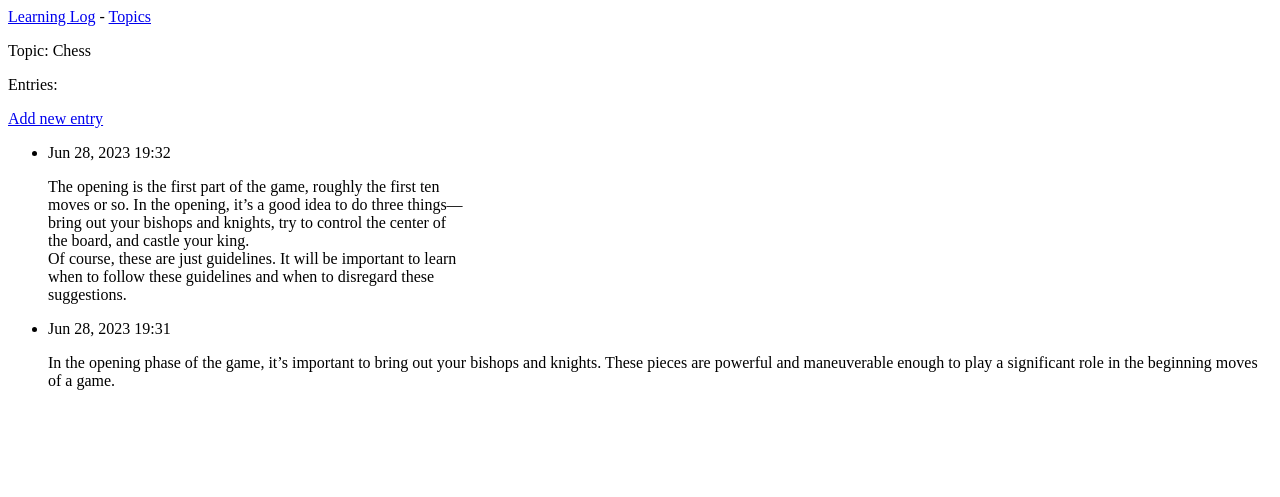
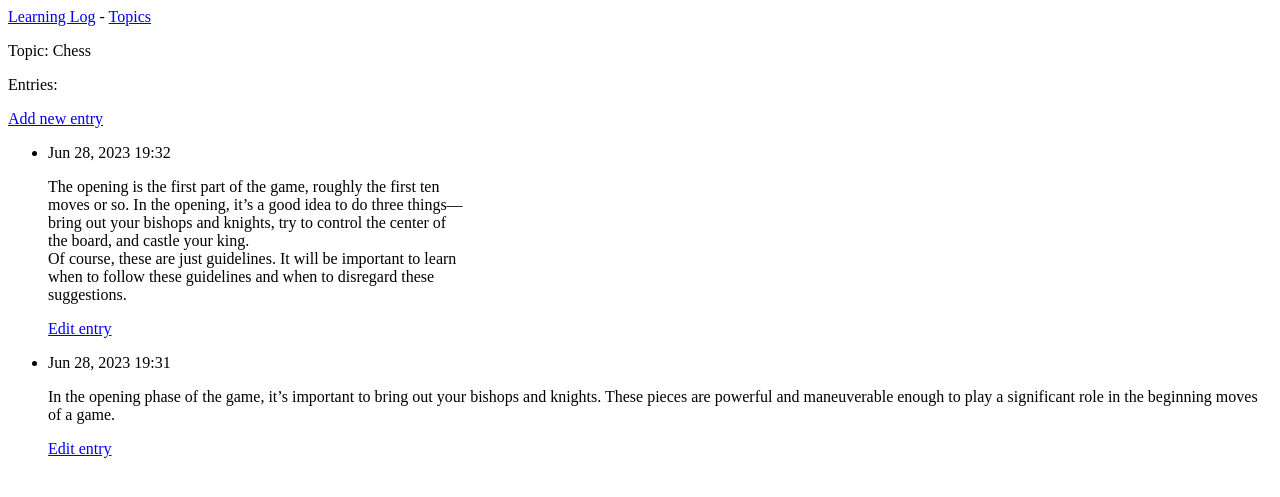
Before and after one commit to Pawo0/learning_log, a Django app: page /topics/1/ in a window 1280 px wide. Shown: the top 497 px of the page. Run offline with Django 4.2, Linux system fonts and the light colour scheme; data comes from the database, SQL or seed files in the repository; both versions use the stored data as it was after the commit.

Commit message:
Editing an entry

```diff
--- a/learning_logs/templates/learning_logs/topic.html
+++ b/learning_logs/templates/learning_logs/topic.html
@@ -13,6 +13,7 @@
       <li>
         <p>{{entry.date_added|date:'M d, Y H:i'}}</p>
         <p>{{entry.text|linebreaks}}</p>
+        <p><a href="{% url 'learning_logs:edit_entry' entry.id %}">Edit entry</a></p>
       </li>
     {% empty %}
       <li>There are no entries for this topic yet</li>
--- a/learning_logs/urls.py
+++ b/learning_logs/urls.py
@@ -16,4 +16,6 @@ urlpatterns = [
     path("new_topic/", views.new_topic, name="new_topic"),
     # Page for adding a new entry
     path("new_entry/<int:topic_id>/", views.new_entry, name="new_entry"),
+    # Page for editing an entry
+    path("edit_entry/<int:entry_id>/", views.edit_entry, name="edit_entry"),
 ]
--- a/learning_logs/views.py
+++ b/learning_logs/views.py
@@ -1,6 +1,6 @@
 from django.shortcuts import render, redirect
 
-from .models import Topic
+from .models import Topic, Entry
 from .forms import TopicForm, EntryForm
 
 
@@ -59,3 +59,22 @@ def new_entry(request, topic_id):
 
     context = {"topic": topic, "form": form}
     return render(request, "learning_logs/new_entry.html", context)
+
+
+def edit_entry(request, entry_id):
+    """Edit an existing entry"""
+    entry = Entry.objects.get(id=entry_id)
+    topic = entry.topic
+
+    if request.method != "POST":
+        # Initial request; pre-fill form with the current entry
+        form = EntryForm(instance=entry)
+    else:
+        # POST data submitted; process data
+        form = EntryForm(instance=entry, data=request.POST)
+        if form.is_valid():
+            form.save()
+            return redirect("learning_logs:topic", topic_id=topic.id)
+
+    context = {"form": form, "entry": entry, "topic": topic}
+    return render(request, "learning_logs/edit_entry.html", context)
```
Also changed, not shown: learning_logs/templates/learning_logs/edit_entry.html (added, +15 -0 lines), db.sqlite3.
